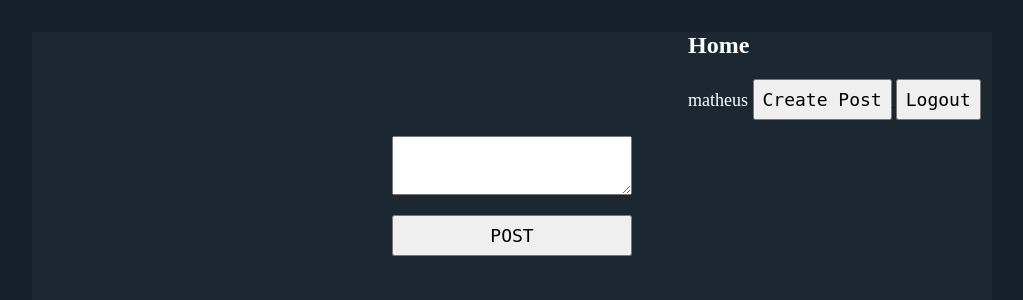
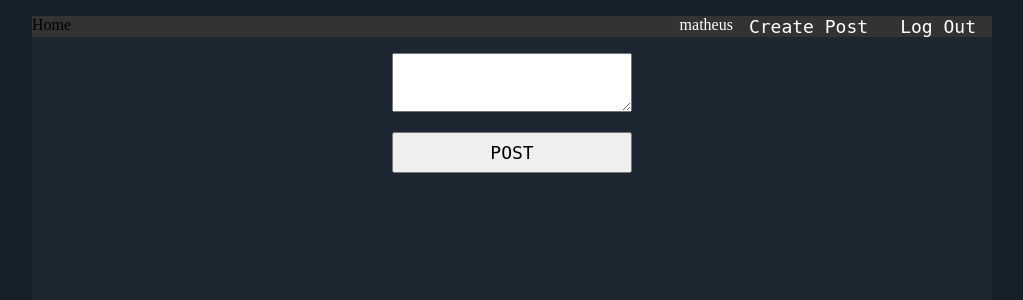
Before and after one commit to mps751/Blog_Python, a Flask app: page /create in a window 1280 px wide. Shown: the top 300 px of the page, without its empty margins (128-1151 px from the left). Run offline with Flask 2, Linux system fonts and the light colour scheme; a user stored in the database is signed in.

Commit message:
Atualizando CSS

```diff
--- a/app.py
+++ b/app.py
@@ -44,7 +44,7 @@ db.create_all()
 @app.route("/")
 @app.route("/home")
 def index():
-    posts = Post.query.order_by(desc(Post.created)).limit(3).all()
+    posts = Post.query.order_by(desc(Post.created)).all()
     return render_template('home.html', posts = posts)
 
 @app.route('/register', methods=['POST', 'GET'])
--- a/static/style.css
+++ b/static/style.css
@@ -1,34 +1,45 @@
-html{
+html {
     font-family: "sans-serif";
     background: #15202B;
     padding: 1rem;
 }
 
-body{
+body {
     max-width: 960px;
     margin: 0 auto;
     background-color: #1C2732;
 }
 
-.nav {
-    margin-top: 1em;
-    margin-left: 41em;
-}
-
 .nav span {
-    font-size: large;
+    font-size: medium;
     color: #ffffff
 }
 
-.nav h1 {
-    margin-right: 50em;
-    color: #ffffff;
+.nav ul {
+    list-style-type: none;
+    margin: 0;
+    padding: 0;
+    overflow: hidden;
+    background-color: #333;
 }
 
-.nav button{
+.nav li {
+    display: inline;
+    float: right;
+}
+
+.nav a {
+    display: inline;
+    color: white;
+    text-decoration: none;
+    text-align: center;
+    padding: 14px 16px;
     font-size: large;
     font-family: Andale Mono, monospace;
-    padding: 8px;
+}
+
+li a:hover {
+    background-color: #111;
 }
 
 .post {
--- a/templates/index.html
+++ b/templates/index.html
@@ -5,30 +5,25 @@
 
         <div class="nav">
             <nav>
-                <h1> Home </h1>
                 {% if current_user.is_authenticated %}
-                    <span> {{current_user.username}} </span>
-                    <a href="{{ url_for('create') }}">
-                        <button> Create Post </button>
-                    </a>
-                    <a href="{{ url_for('logout') }}">
-                        <button> Logout </button>
-                    </a>
+                    <ul>
+                        <li style="float: left"> Home </li>
+                        <li> <a href="{{ url_for('logout') }}"> Log Out </a> </li>
+                        <li> <a href="{{ url_for('create') }}"> Create Post </a> </i>
+                        <li> <span> {{current_user.username}} </span> </li>
+                    </ul>
+
                 {% else %}
-                    <a href="{{ url_for('register') }}">
-                        <button> Register </button>
-                    </a>
-                    <a href="{{ url_for('login') }}">
-                        <button> Login </button>
-                    </a>
+                    <ul>
+                        <li> <a href="{{ url_for('login') }}"> Login </a> </li>
+                        <li> <a href="{{ url_for('register') }}"> Register </a> </i>
+                    </ul>
                 {% endif %}
             </nav>
         </div>
     </head>
 
     <body>
-        <div class="home">
-        </div>
         <section class="content">
             <header>
                 {% block header %}
```
Also changed, not shown: app.db.
